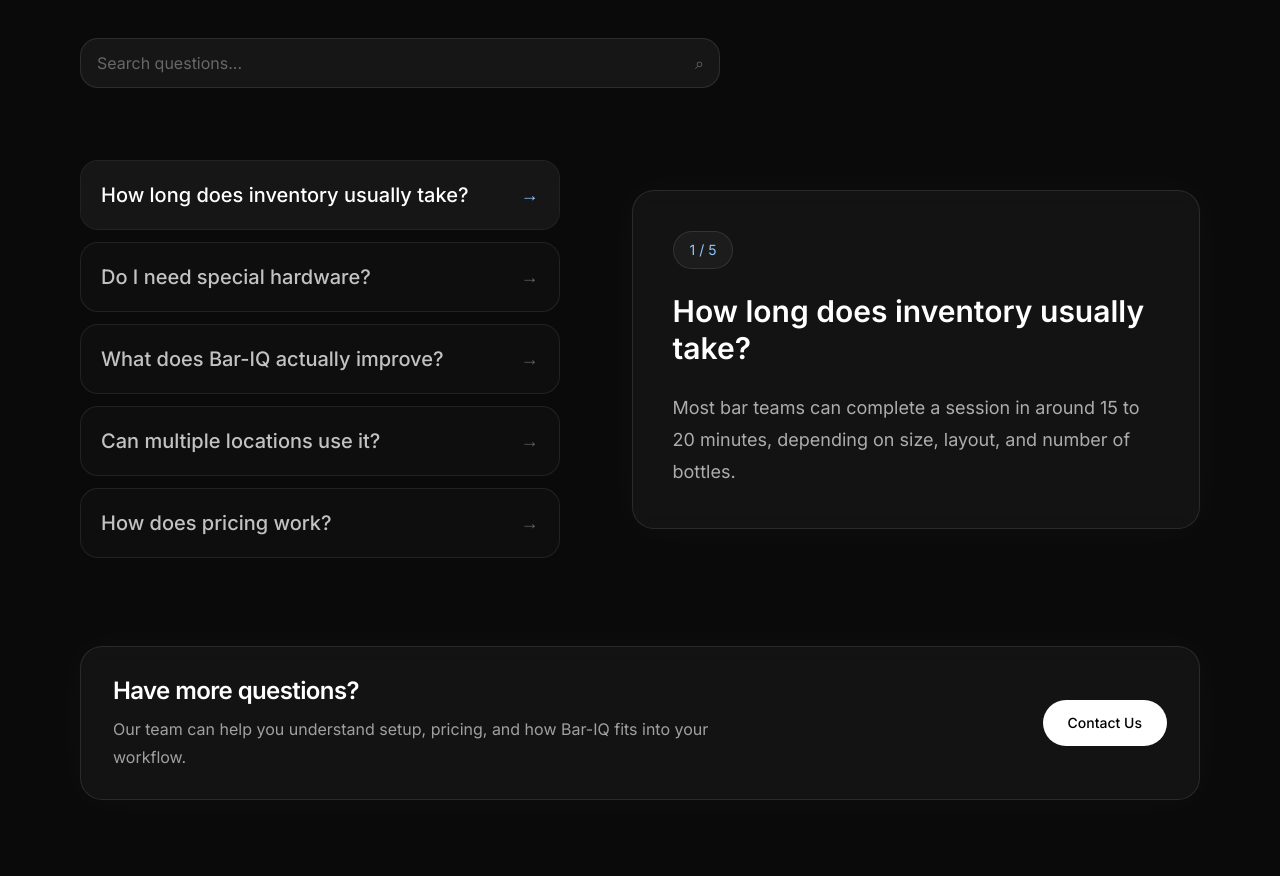
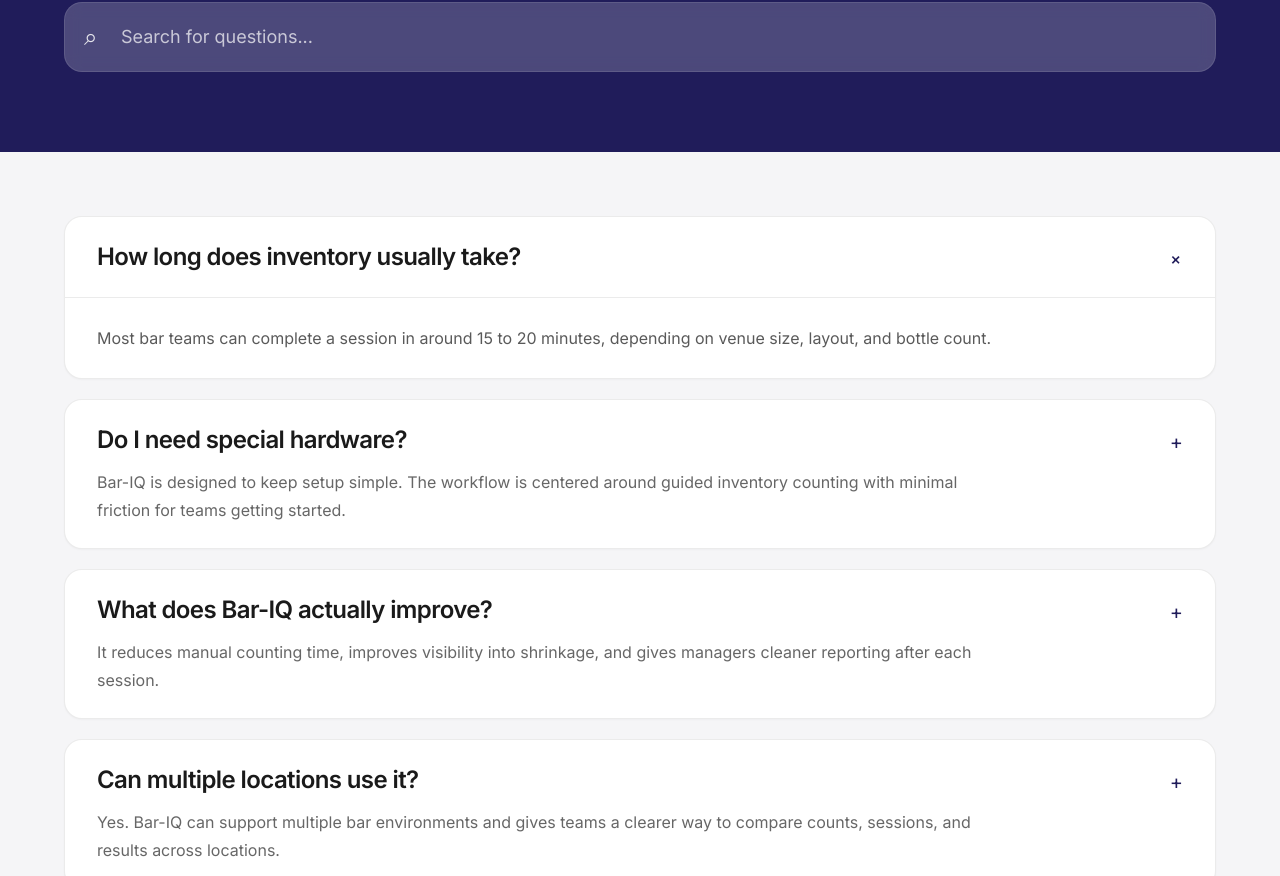
Before and after one commit to colewortman/UNO-Capstone, a Next.js app in the folder web/: page /UNO-Capstone/faq in a window 1280 px wide. Shown: the part 311-1187 px from the top of the page. Built offline with nearby package versions, Linux system fonts and the light colour scheme.

Commit message:
Refactor FAQ page content and structure

```diff
--- a/web/app/faq/page.tsx
+++ b/web/app/faq/page.tsx
@@ -1,165 +1,140 @@
 "use client";
 
-import { useEffect, useMemo, useState } from "react";
+import { useMemo, useState } from "react";
 
 const faqItems = [
   {
     question: "How long does inventory usually take?",
     answer:
-      "Most bar teams can complete a session in around 15 to 20 minutes, depending on size, layout, and number of bottles.",
+      "Most bar teams can complete a session in around 15 to 20 minutes, depending on venue size, layout, and bottle count.",
   },
   {
     question: "Do I need special hardware?",
     answer:
-      "Bar-IQ is designed to keep the workflow simple. The system is centered around fast, guided inventory counting with minimal setup friction.",
+      "Bar-IQ is designed to keep setup simple. The workflow is centered around guided inventory counting with minimal friction for teams getting started.",
   },
   {
     question: "What does Bar-IQ actually improve?",
     answer:
-      "It helps reduce manual counting time, improves visibility into shrinkage, and gives managers cleaner reporting after each session.",
+      "It reduces manual counting time, improves visibility into shrinkage, and gives managers cleaner reporting after each session.",
   },
   {
     question: "Can multiple locations use it?",
     answer:
-      "Yes. The workflow can support multiple bar environments and gives teams a clearer way to compare counts, sessions, and results across locations.",
+      "Yes. Bar-IQ can support multiple bar environments and gives teams a clearer way to compare counts, sessions, and results across locations.",
   },
   {
     question: "How does pricing work?",
     answer:
-      "Pricing depends on the plan selected. The pricing page is designed to show the available tiers and connect each one to projected ROI.",
+      "Pricing depends on the plan selected. The pricing structure is designed to align each tier with the operational value and ROI it can deliver.",
   },
 ];
 
 export default function FAQSection() {
   const [query, setQuery] = useState("");
-  const [activeIndex, setActiveIndex] = useState(0);
-  const [showScrollTop, setShowScrollTop] = useState(false);
+  const [openIndex, setOpenIndex] = useState<number | null>(0);
 
   const filteredFaqs = useMemo(() => {
-    const trimmed = query.trim().toLowerCase();
+    const value = query.trim().toLowerCase();
 
-    if (!trimmed) return faqItems;
+    if (!value) return faqItems;
 
     return faqItems.filter(
       (item) =>
-        item.question.toLowerCase().includes(trimmed) ||
-        item.answer.toLowerCase().includes(trimmed),
+        item.question.toLowerCase().includes(value) ||
+        item.answer.toLowerCase().includes(value),
     );
   }, [query]);
 
-  useEffect(() => {
-    if (activeIndex > filteredFaqs.length - 1) {
-      setActiveIndex(0);
-    }
-  }, [filteredFaqs, activeIndex]);
-
-  useEffect(() => {
-    const handleScroll = () => {
-      setShowScrollTop(window.scrollY > 300);
-    };
-
-    handleScroll();
-    window.addEventListener("scroll", handleScroll);
-    return () => window.removeEventListener("scroll", handleScroll);
-  }, []);
-
-  const activeItem = filteredFaqs[activeIndex];
-
-  const scrollToTop = () => {
-    window.scrollTo({ top: 0, behavior: "smooth" });
-  };
-
   return (
-    <section
-      id="faq"
-      className="relative px-4 py-8 text-white sm:px-6 sm:py-10 md:px-10 md:py-16 lg:px-16 lg:py-20"
-    >
+    <section id="faq" className="bg-[#f5f5f7] text-[#111111]">
+      {/* Top help-center style header */}
+      <div className="bg-[#201c5a] px-4 py-12 sm:px-6 sm:py-14 md:px-10 md:py-16 lg:px-16 lg:py-20">
         <div className="mx-auto max-w-7xl">
-        <div className="max-w-3xl">
-          <p className="mb-3 text-[11px] uppercase tracking-[0.35em] text-blue-300 sm:text-xs">
+          <div className="max-w-4xl">
+            <p className="mb-4 text-xs uppercase tracking-[0.3em] text-white/70">
               FAQ
             </p>
 
-          <h2 className="text-3xl font-semibold tracking-tight sm:text-4xl md:text-5xl">
-            Questions, answered simply.
+            <h2 className="text-3xl font-semibold tracking-tight text-white sm:text-4xl md:text-5xl">
+              Advice and answers from the Bar-IQ team
             </h2>
-
-          <p className="mt-4 max-w-2xl text-sm leading-7 text-white/60 sm:text-base">
-            Browse common questions, search quickly, and tap any item to expand
-            instantly on mobile.
-          </p>
           </div>
 
-        <div className="mt-8 md:mt-10">
-          <div className="max-w-2xl p-2 sm:p-4">
+          <div className="mt-8 sm:mt-10">
             <div className="relative">
               <input
                 type="text"
                 value={query}
                 onChange={(e) => {
                   setQuery(e.target.value);
-                  setActiveIndex(0);
+                  setOpenIndex(0);
                 }}
-                placeholder="Search questions..."
-                className="w-full rounded-2xl border border-white/10 bg-white/5 px-4 py-3 pr-11 text-sm text-white outline-none transition placeholder:text-white/35 focus:border-blue-300/50 focus:bg-white/7 sm:text-base"
+                placeholder="Search for questions..."
+                className="w-full rounded-2xl border border-white/10 bg-white/20 px-5 py-4 pl-14 text-base text-white outline-none backdrop-blur-sm placeholder:text-white/70 focus:border-white/25 focus:bg-white/25 sm:py-5 sm:text-lg"
               />
-              <span className="pointer-events-none absolute right-4 top-1/2 -translate-y-1/2 text-white/35">
+
+              <span className="pointer-events-none absolute left-5 top-1/2 -translate-y-1/2 text-2xl text-white/85">
                 ⌕
               </span>
             </div>
           </div>
         </div>
+      </div>
 
+      {/* FAQ cards */}
+      <div className="px-4 py-10 sm:px-6 sm:py-12 md:px-10 md:py-14 lg:px-16 lg:py-16">
+        <div className="mx-auto max-w-7xl">
           {filteredFaqs.length === 0 ? (
-          <div className="mt-8 rounded-3xl border border-white/10 bg-white/[0.03] p-4 text-white/65 sm:p-6 md:p-8">
+            <div className="rounded-2xl border border-black/8 bg-white px-6 py-8 text-base text-black/60 shadow-sm">
               No matching questions found.
             </div>
           ) : (
-          <div className="mt-8 grid gap-6 md:mt-10 lg:grid-cols-[0.92fr_1.08fr] lg:items-center lg:gap-8 xl:gap-10">
-            {/* Left column */}
-            <div className="p-2 sm:p-4">
-              <div className="space-y-3">
+            <div className="space-y-5">
               {filteredFaqs.map((item, index) => {
-                  const isActive = index === activeIndex;
+                const isOpen = openIndex === index;
 
                 return (
                   <div
                     key={`${item.question}-${index}`}
-                      className="overflow-hidden rounded-2xl border border-white/8 bg-white/[0.02]"
+                    className="overflow-hidden rounded-2xl border border-black/8 bg-white shadow-[0_1px_2px_rgba(0,0,0,0.03)] transition"
                   >
                     <button
-                        onClick={() => setActiveIndex(index)}
-                        className={`flex w-full items-center justify-between gap-4 px-4 py-4 text-left transition sm:px-5 sm:py-5 ${
-                          isActive
-                            ? "bg-white/[0.03] text-white"
-                            : "text-white/75 hover:bg-white/[0.03] hover:text-white"
+                      onClick={() =>
+                        setOpenIndex((prev) => (prev === index ? null : index))
+                      }
+                      className="flex w-full items-start justify-between gap-4 px-5 py-5 text-left sm:px-6 sm:py-6 md:px-8"
+                    >
+                      <div className="min-w-0">
+                        <h3 className="text-xl font-semibold tracking-tight text-[#1a1a1a] sm:text-2xl">
+                          {item.question}
+                        </h3>
+
+                        {!isOpen && (
+                          <p className="mt-3 max-w-4xl text-sm leading-7 text-black/60 sm:text-base">
+                            {item.answer}
+                          </p>
+                        )}
+                      </div>
+
+                      <span
+                        className={`mt-1 shrink-0 text-xl text-[#201c5a] transition-transform duration-300 ${
+                          isOpen ? "rotate-45" : "rotate-0"
                         }`}
                       >
-                        <span className="text-base font-medium leading-6 sm:text-lg md:text-xl">
-                          {item.question}
-                        </span>
-
-                        <span
-                          className={`shrink-0 text-lg transition duration-300 ${
-                            isActive
-                              ? "text-blue-300 lg:rotate-0 rotate-90"
-                              : "text-white/35 rotate-0"
-                          }`}
-                        >
-                          →
+                        +
                       </span>
                     </button>
 
-                      {/* Mobile answer only */}
                     <div
-                        className={`overflow-hidden transition-all duration-300 lg:hidden ${
-                          isActive
-                            ? "max-h-96 border-t border-white/8 opacity-100"
+                      className={`overflow-hidden transition-all duration-300 ${
+                        isOpen
+                          ? "max-h-96 border-t border-black/8 opacity-100"
                           : "max-h-0 opacity-0"
                       }`}
                     >
-                        <div className="px-4 pb-4 pt-4 sm:px-5 sm:pb-5">
-                          <p className="text-sm leading-7 text-white/65 sm:text-base">
+                      <div className="px-5 py-5 sm:px-6 sm:py-6 md:px-8">
+                        <p className="max-w-4xl text-sm leading-7 text-black/65 sm:text-base sm:leading-8">
                           {item.answer}
                         </p>
                       </div>
@@ -168,61 +143,31 @@
                 );
               })}
             </div>
-            </div>
-
-            {/* Desktop answer panel */}
-            <div className="hidden lg:flex lg:h-full lg:items-center p-2 sm:p-4">
-              <div className="w-full rounded-3xl border border-white/10 bg-white/[0.04] p-6 shadow-[0_0_40px_rgba(255,255,255,0.03)] backdrop-blur-sm md:p-8 xl:p-10">
-                <div className="mb-6 inline-flex rounded-full border border-white/10 bg-white/[0.04] px-4 py-2 text-sm text-blue-300">
-                  {activeIndex + 1} / {filteredFaqs.length}
-                </div>
-
-                <h3 className="text-2xl font-semibold leading-tight xl:text-3xl">
-                  {activeItem.question}
-                </h3>
-
-                <p className="mt-6 max-w-2xl text-base leading-8 text-white/65 xl:text-lg">
-                  {activeItem.answer}
-                </p>
-              </div>
-            </div>
-          </div>
           )}
 
-        {/* Bottom banner */}
-        <div className="mt-10 p-2 sm:mt-12 sm:p-4 md:mt-14">
-          <div className="flex flex-col gap-5 rounded-3xl border border-white/10 bg-white/[0.04] px-5 py-5 shadow-[0_0_40px_rgba(255,255,255,0.03)] backdrop-blur-sm sm:px-6 sm:py-6 md:flex-row md:items-center md:justify-between md:px-8 md:py-7">
+          {/* Keep your bottom banner */}
+          <div className="mt-10 sm:mt-12 md:mt-14">
+            <div className="flex flex-col gap-5 rounded-3xl border border-black/8 bg-white px-5 py-5 shadow-[0_1px_2px_rgba(0,0,0,0.03)] sm:px-6 sm:py-6 md:flex-row md:items-center md:justify-between md:px-8 md:py-7">
               <div>
-              <h3 className="text-xl font-semibold tracking-tight sm:text-2xl">
+                <h3 className="text-xl font-semibold tracking-tight text-[#111111] sm:text-2xl">
                   Have more questions?
                 </h3>
-              <p className="mt-2 max-w-2xl text-sm leading-7 text-white/60 sm:text-base">
-                Our team can help you understand setup, pricing, and how Bar-IQ
-                fits into your workflow.
+                <p className="mt-2 max-w-2xl text-sm leading-7 text-black/60 sm:text-base">
+                  Our team can help you understand setup, pricing, and how
+                  Bar-IQ fits into your workflow.
                 </p>
               </div>
 
               <a
                 href="/contact"
-              className="inline-flex items-center justify-center rounded-full border border-white/12 bg-white px-5 py-3 text-sm font-medium text-black transition hover:bg-white/90 sm:px-6"
+                className="inline-flex items-center justify-center rounded-full bg-[#201c5a] px-6 py-3 text-sm font-medium text-white transition hover:opacity-95 sm:px-7 sm:text-base"
               >
                 Contact Us
               </a>
             </div>
           </div>
         </div>
-
-      <button
-        onClick={scrollToTop}
-        aria-label="Back to top"
-        className={`fixed bottom-5 right-5 z-50 flex h-11 w-11 items-center justify-center rounded-full border border-white/10 bg-white/10 text-white shadow-[0_0_20px_rgba(255,255,255,0.08)] backdrop-blur-md transition-all hover:bg-white/15 sm:bottom-6 sm:right-6 ${
-          showScrollTop
-            ? "pointer-events-auto translate-y-0 opacity-100"
-            : "pointer-events-none translate-y-3 opacity-0"
-        }`}
-      >
-        ↑
-      </button>
+      </div>
     </section>
   );
 }
```
Lines whose indentation alone changed are shown as unchanged.
